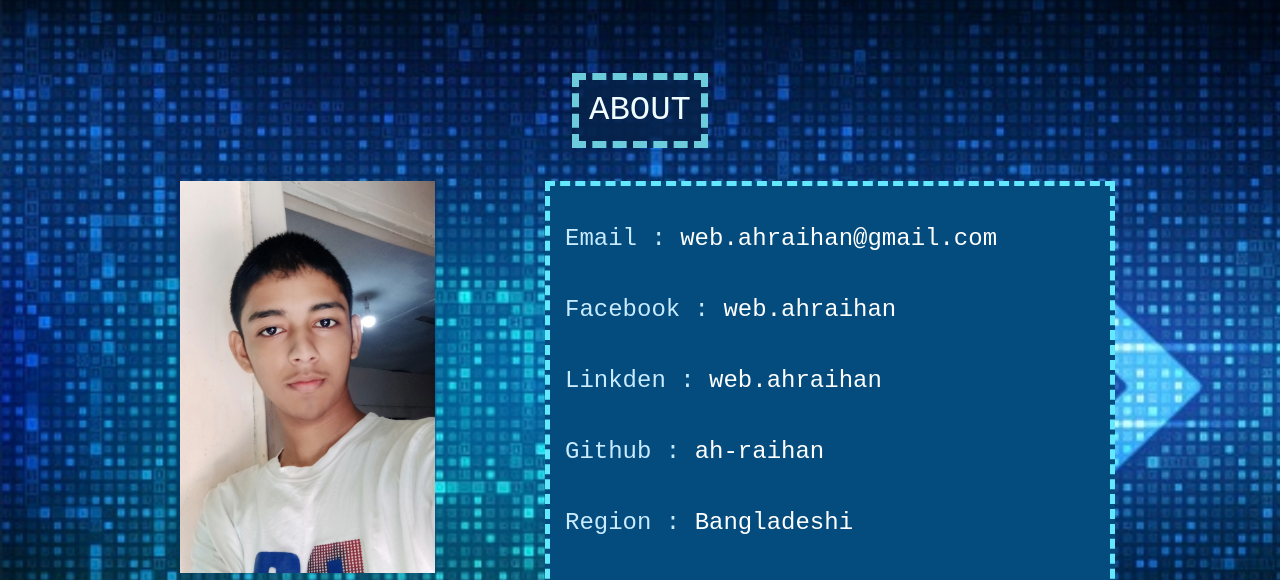
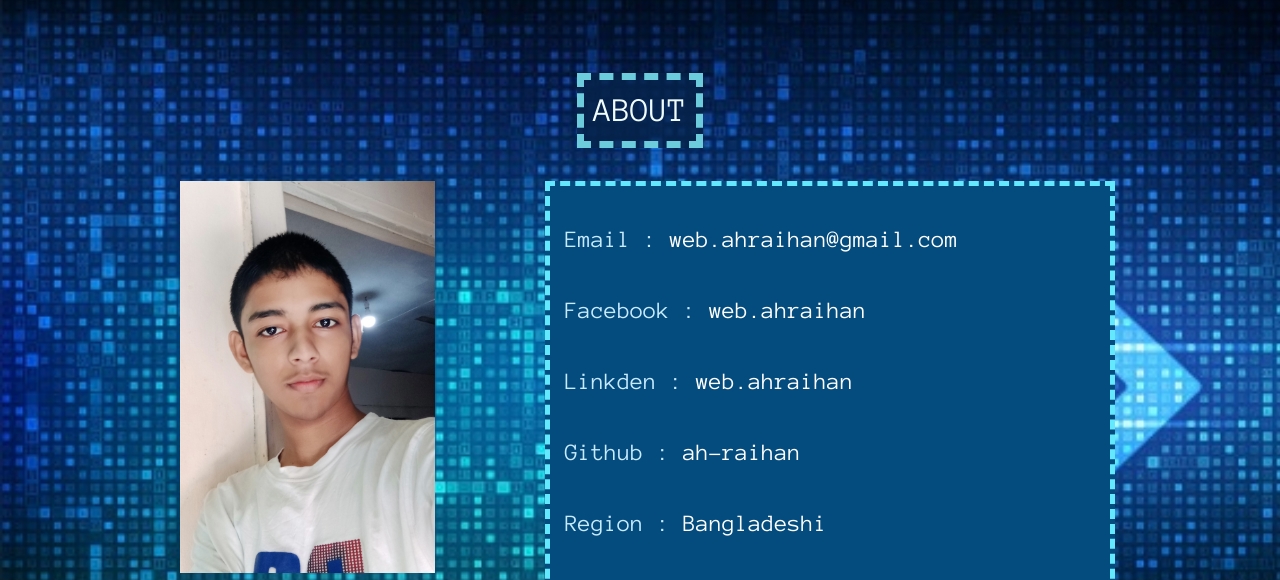
Before and after one commit to AH-Raihan/ah-raihan.github.io, a plain HTML site: page index.html in a window 1280 px wide. Shown: the part 2427-3007 px from the top of the page. Drawn offline with Linux system fonts and the light colour scheme.

Commit message:
Update custom.css

```diff
--- a/css/custom.css
+++ b/css/custom.css
@@ -1,8 +1,9 @@
+@import url('https://fonts.googleapis.com/css2?family=Anonymous+Pro:ital,wght@0,400;0,700;1,400;1,700&display=swap');
 * {
   scroll-behavior: smooth;
 }
 body {
-  font-family: monospace;
+  font-family: 'Anonymous Pro', monospace;
 }
 section {
   background: url("../img/demo1.jpg");
```
